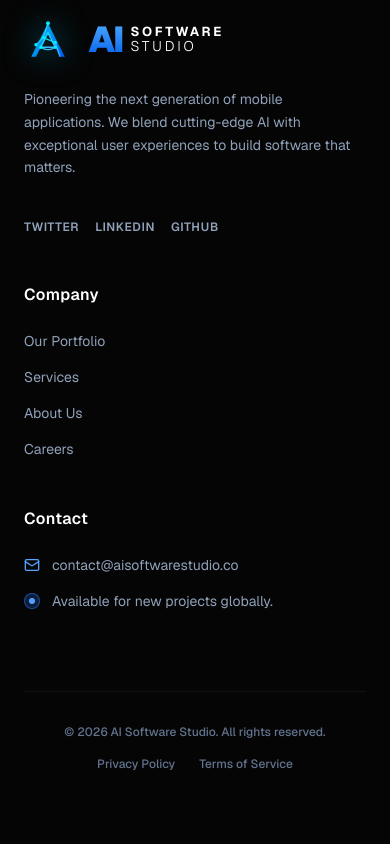
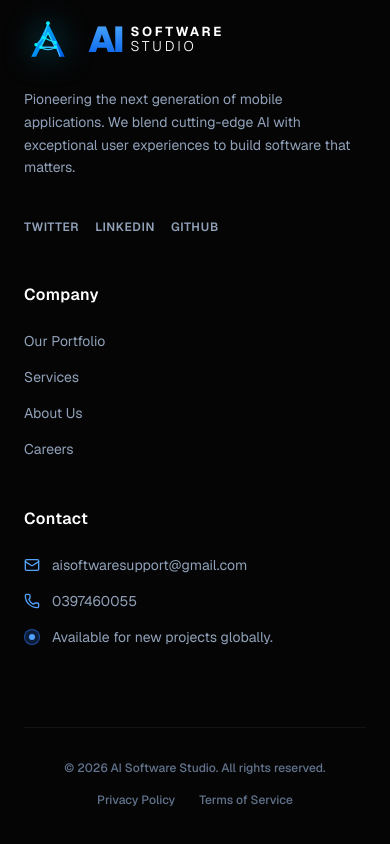
Before and after one commit to dinhphu290998/aisoftwarestudio, a Next.js app: page / in a window 390 px wide. Shown: the part 1660-2504 px from the top of the page. Built offline with nearby package versions, Linux system fonts and the light colour scheme; no server answers.

Commit message:
update: update contact email and add phone number

```diff
--- a/src/components/Footer.tsx
+++ b/src/components/Footer.tsx
@@ -1,5 +1,5 @@
 import { Logo } from "./Logo";
-import { Mail, Globe, ArrowRight } from "lucide-react";
+import { Mail, Phone, Globe, ArrowRight } from "lucide-react";
 
 export function Footer() {
   return (
@@ -45,8 +45,14 @@ export function Footer() {
             <ul className="space-y-4 text-sm text-slate-400">
               <li className="flex items-center gap-3">
                 <Mail className="w-4 h-4 text-blue-400" />
-                <a href="mailto:contact@aisoftwarestudio.co" className="hover:text-white transition-colors">
-                  contact@aisoftwarestudio.co
+                <a href="mailto:aisoftwaresupport@gmail.com" className="hover:text-white transition-colors">
+                  aisoftwaresupport@gmail.com
+                </a>
+              </li>
+              <li className="flex items-center gap-3">
+                <Phone className="w-4 h-4 text-blue-400" />
+                <a href="tel:0397460055" className="hover:text-white transition-colors">
+                  0397460055
                 </a>
               </li>
               <li className="flex items-start gap-3">
--- a/src/components/Header.tsx
+++ b/src/components/Header.tsx
@@ -44,7 +44,7 @@ export function Header() {
         </div>
 
         <a
-          href="mailto:contact@aisoftwarestudio.co"
+          href="mailto:aisoftwaresupport@gmail.com"
           className="px-6 py-2.5 rounded-full bg-gradient-to-r from-blue-600 to-purple-600 text-white text-sm font-bold hover:scale-105 transition-transform shadow-[0_0_20px_rgba(59,130,246,0.3)] hover:shadow-[0_0_30px_rgba(59,130,246,0.6)]"
         >
           Start a Project
```
